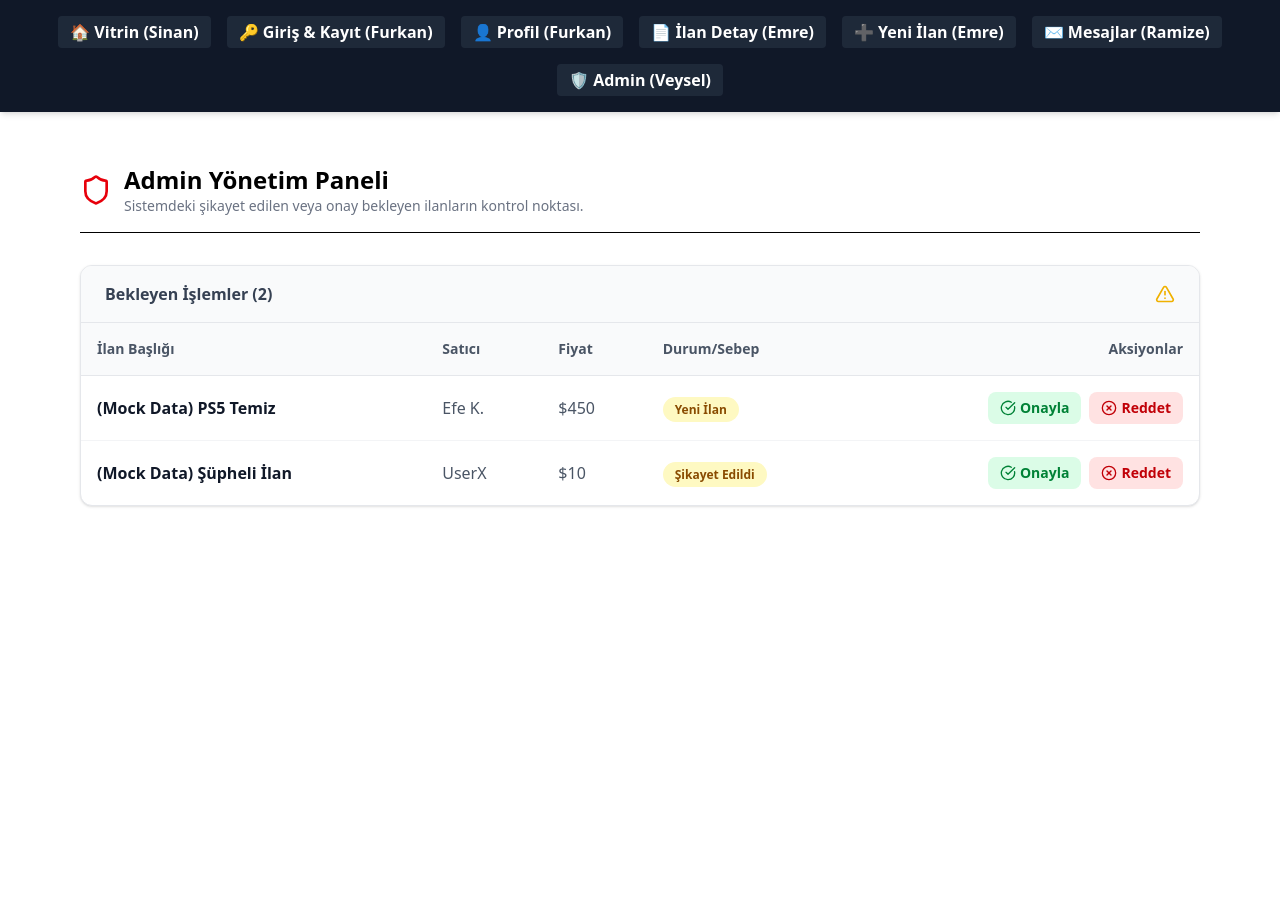
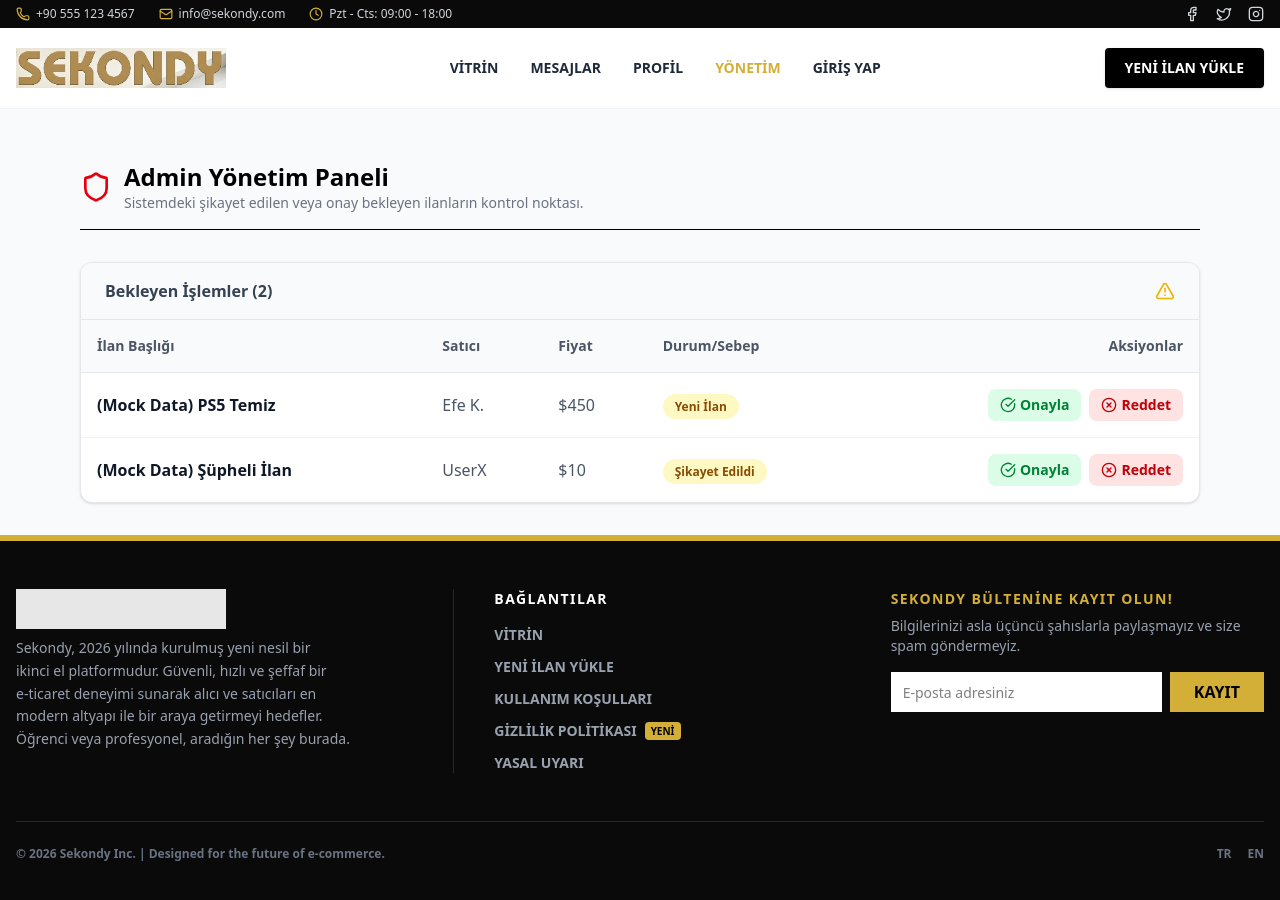
Before and after one commit to EmreTspnr/Sekondy, a React (Vite) app in the folder frontend/: page /admin in a window 1280 px wide. Shown: the top 900 px of the page. Before the commit the page ends 800 px from the top, so only its background shows below. Built offline with nearby package versions, Linux system fonts and the light colour scheme; no server answers.

Commit message:
1.0.5.14
Gerekli düzenlemeler yapıldı.

```diff
--- a/frontend/src/App.tsx
+++ b/frontend/src/App.tsx
@@ -1,6 +1,11 @@
 import React from 'react';
-import { BrowserRouter, Routes, Route, Link } from 'react-router-dom';
+import { BrowserRouter, Routes, Route } from 'react-router-dom';
 
+// Components
+import Header from './components/Header';
+import Footer from './components/Footer';
+
+// Pages
 import Home from './pages/Home';
 import Auth from './pages/Auth';
 import Profile from './pages/Profile';
@@ -9,22 +14,13 @@ import PostAd from './pages/PostAd';
 import Messages from './pages/Messages';
 import AdminDashboard from './pages/AdminDashboard';
 
-/* NOT: Eski 86 KB'lık devasa kod "EskiTasarim.tsx" olarak kaydedildi. */
-
 function App() {
   return (
     <BrowserRouter>
-      {/* Geçici Basit Navbar - Sonraki tasarımlarda komponentlere taşınabilir */}
-      <nav className="p-4 bg-gray-900 text-white flex flex-wrap gap-4 justify-center items-center shadow-md">
-        <Link to="/" className="hover:text-yellow-400 font-bold px-3 py-1 rounded bg-gray-800">🏠 Vitrin (Sinan)</Link>
-        <Link to="/auth" className="hover:text-yellow-400 font-bold px-3 py-1 rounded bg-gray-800">🔑 Giriş & Kayıt (Furkan)</Link>
-        <Link to="/profile" className="hover:text-yellow-400 font-bold px-3 py-1 rounded bg-gray-800">👤 Profil (Furkan)</Link>
-        <Link to="/ad/1" className="hover:text-yellow-400 font-bold px-3 py-1 rounded bg-gray-800">📄 İlan Detay (Emre)</Link>
-        <Link to="/post-ad" className="hover:text-yellow-400 font-bold px-3 py-1 rounded bg-gray-800">➕ Yeni İlan (Emre)</Link>
-        <Link to="/messages" className="hover:text-yellow-400 font-bold px-3 py-1 rounded bg-gray-800">✉️ Mesajlar (Ramize)</Link>
-        <Link to="/admin" className="hover:text-yellow-400 font-bold px-3 py-1 rounded bg-gray-800">🛡️ Admin (Veysel)</Link>
-      </nav>
+      <div className="min-h-screen flex flex-col bg-gray-50">
+        <Header />
 
+        <div className="flex-1">
           <Routes>
             <Route path="/" element={<Home />} />
             <Route path="/auth" element={<Auth />} />
@@ -34,6 +30,10 @@ function App() {
             <Route path="/messages" element={<Messages />} />
             <Route path="/admin" element={<AdminDashboard />} />
           </Routes>
+        </div>
+
+        <Footer />
+      </div>
     </BrowserRouter>
   );
 }
--- /dev/null
+++ b/frontend/src/components/Footer.tsx
@@ -0,0 +1,64 @@
+import React from 'react';
+
+export default function Footer() {
+  return (
+    <footer className="bg-[#0a0a0a] text-gray-400 py-12 px-4 font-sans mt-auto border-t-[6px] border-[#D4AF37]">
+      <div className="max-w-7xl mx-auto grid grid-cols-1 md:grid-cols-3 gap-10 lg:gap-16">
+
+        {/* Sol Sütun - Hakkında */}
+        <div className="space-y-4">
+          <img src="/logo.png" alt="Sekondy Logo" className="h-8 md:h-10 object-contain mb-2 brightness-0 invert opacity-90" />
+          <p className="text-sm leading-relaxed text-gray-400 text-balance">
+            Sekondy, 2026 yılında kurulmuş yeni nesil bir ikinci el platformudur.
+            Güvenli, hızlı ve şeffaf bir e-ticaret deneyimi sunarak alıcı ve satıcıları
+            en modern altyapı ile bir araya getirmeyi hedefler. Öğrenci veya profesyonel,
+            aradığın her şey burada.
+          </p>
+        </div>
+
+        {/* Orta Sütun - Linkler */}
+        <div className="md:border-l md:border-gray-800 md:pl-10 space-y-3">
+          <h4 className="text-white font-bold tracking-widest text-sm mb-4">BAĞLANTILAR</h4>
+          <ul className="space-y-3 text-sm font-semibold">
+            <li><a href="#" className="hover:text-[#D4AF37] transition-colors">VİTRİN</a></li>
+            <li><a href="#" className="hover:text-[#D4AF37] transition-colors">YENİ İLAN YÜKLE</a></li>
+            <li><a href="#" className="hover:text-[#D4AF37] transition-colors">KULLANIM KOŞULLARI</a></li>
+            <li><a href="#" className="hover:text-[#D4AF37] transition-colors flex items-center gap-2">GİZLİLİK POLİTİKASI <span className="bg-[#D4AF37] text-black text-[10px] px-1.5 py-0.5 rounded font-black">YENİ</span></a></li>
+            <li><a href="#" className="hover:text-[#D4AF37] transition-colors">YASAL UYARI</a></li>
+          </ul>
+        </div>
+
+        {/* Sağ Sütun - Bülten */}
+        <div className="space-y-4">
+          <h4 className="text-[#D4AF37] font-bold text-sm tracking-widest mb-2 leading-snug">
+            SEKONDY BÜLTENİNE KAYIT OLUN!
+          </h4>
+          <p className="text-sm font-medium text-gray-400 mb-4">
+            Bilgilerinizi asla üçüncü şahıslarla paylaşmayız ve size spam göndermeyiz.
+          </p>
+          <form className="flex gap-2 h-10" onSubmit={e => e.preventDefault()}>
+            <input
+              type="email"
+              placeholder="E-posta adresiniz"
+              className="flex-1 bg-white px-3 text-black text-sm outline-none font-medium h-full"
+            />
+            <button
+              type="submit"
+              className="bg-[#D4AF37] hover:bg-[#c19b2e] text-black font-black px-6 h-full transition-colors flex-shrink-0"
+            >
+              KAYIT
+            </button>
+          </form>
+        </div>
+      </div>
+
+      <div className="max-w-7xl mx-auto mt-12 pt-6 border-t border-gray-800 text-xs font-semibold flex flex-col md:flex-row justify-between items-center gap-4 text-gray-500">
+        <div>© 2026 Sekondy Inc. | Designed for the future of e-commerce.</div>
+        <div className="flex gap-4">
+          <a href="#" className="hover:text-gray-300">TR</a>
+          <a href="#" className="hover:text-gray-300">EN</a>
+        </div>
+      </div>
+    </footer>
+  );
+}
--- /dev/null
+++ b/frontend/src/components/Header.tsx
@@ -0,0 +1,67 @@
+import React from 'react';
+import { Phone, Mail, Clock, Facebook, Twitter, Instagram } from 'lucide-react';
+import { Link, useLocation } from 'react-router-dom';
+
+export default function Header() {
+  const location = useLocation();
+  const isActive = (path: string) => location.pathname === path;
+
+  return (
+    <header className="w-full flex flex-col font-sans border-b border-gray-100">
+      {/* Top Bar - Dark */}
+      <div className="bg-[#0a0a0a] text-gray-300 py-1.5 px-4 text-xs font-medium">
+        <div className="max-w-7xl mx-auto flex flex-col sm:flex-row justify-between items-center gap-2">
+          <div className="flex flex-wrap justify-center sm:justify-start items-center gap-4 sm:gap-6">
+            <div className="flex items-center gap-1.5 hover:text-[#D4AF37] transition-colors cursor-pointer">
+              <Phone className="w-3.5 h-3.5 text-[#D4AF37]" /> +90 555 123 4567
+            </div>
+            <div className="flex items-center gap-1.5 hover:text-[#D4AF37] transition-colors cursor-pointer">
+              <Mail className="w-3.5 h-3.5 text-[#D4AF37]" /> info@sekondy.com
+            </div>
+            <div className="flex items-center gap-1.5">
+              <Clock className="w-3.5 h-3.5 text-[#D4AF37]" /> Pzt - Cts: 09:00 - 18:00
+            </div>
+          </div>
+          <div className="flex items-center gap-4">
+            <Facebook className="w-4 h-4 hover:text-[#D4AF37] transition-colors cursor-pointer" />
+            <Twitter className="w-4 h-4 hover:text-[#D4AF37] transition-colors cursor-pointer" />
+            <Instagram className="w-4 h-4 hover:text-[#D4AF37] transition-colors cursor-pointer" />
+          </div>
+        </div>
+      </div>
+
+      {/* Main Navigation - White */}
+      <div className="bg-white px-4 py-4 md:py-5">
+        <div className="max-w-7xl mx-auto flex flex-wrap items-center justify-between gap-4">
+
+          {/* Logo */}
+          <Link to="/" className="flex items-center">
+            <img src="/logo.png" alt="Sekondy Logo" className="h-8 md:h-10 object-contain" />
+          </Link>
+
+          {/* Nav Links */}
+          <nav className="hidden md:flex items-center gap-6 lg:gap-8 text-sm font-bold text-gray-800">
+            <Link to="/" className={`${isActive('/') ? 'text-[#D4AF37]' : 'hover:text-[#D4AF37]'} transition-colors`}>VİTRİN</Link>
+            <Link to="/messages" className={`${isActive('/messages') ? 'text-[#D4AF37]' : 'hover:text-[#D4AF37]'} transition-colors`}>MESAJLAR</Link>
+            <Link to="/profile" className={`${isActive('/profile') ? 'text-[#D4AF37]' : 'hover:text-[#D4AF37]'} transition-colors`}>PROFİL</Link>
+            <Link to="/admin" className={`${isActive('/admin') ? 'text-[#D4AF37]' : 'hover:text-[#D4AF37]'} transition-colors`}>YÖNETİM</Link>
+            <Link to="/auth" className={`${isActive('/auth') ? 'text-[#D4AF37]' : 'hover:text-[#D4AF37]'} transition-colors`}>GİRİŞ YAP</Link>
+          </nav>
+
+          {/* Action Button */}
+          <Link to="/post-ad" className="bg-black hover:bg-gray-800 text-white text-xs md:text-sm font-bold px-5 py-2.5 rounded transition-colors shadow">
+            YENİ İLAN YÜKLE
+          </Link>
+        </div>
+
+        {/* Mobile Nav (Simple flex wrap for very small screens) */}
+        <nav className="md:hidden flex flex-wrap justify-center gap-4 mt-4 text-xs font-bold text-gray-800 border-t pt-3">
+            <Link to="/">VİTRİN</Link>
+            <Link to="/messages">MESAJLAR</Link>
+            <Link to="/profile">PROFİL</Link>
+            <Link to="/auth">GİRİŞ</Link>
+        </nav>
+      </div>
+    </header>
+  );
+}
--- a/frontend/src/pages/Auth.tsx
+++ b/frontend/src/pages/Auth.tsx
@@ -42,8 +42,8 @@ export default function Auth() {
 
   return (
     <div className="min-h-screen bg-gray-50 flex flex-col items-center py-10 px-4 font-sans text-gray-900">
-      <div className="text-4xl font-black tracking-tighter cursor-pointer mb-8" onClick={() => window.location.href='/'}>
-        SEKOND<span className="text-[#D4AF37]">Y</span>
+      <div className="cursor-pointer mb-8" onClick={() => window.location.href='/'}>
+        <img src="/logo.png" alt="Sekondy Logo" className="h-12 md:h-16 object-contain" />
       </div>
 
       <div className="w-full max-w-md bg-white rounded-xl shadow-sm border border-gray-200 overflow-hidden mb-4">
```
Also changed, not shown: frontend/public/logo.png (added). Lines whose indentation alone changed are shown as unchanged.
